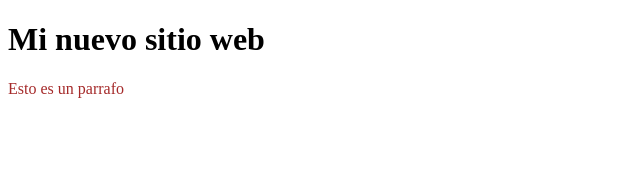
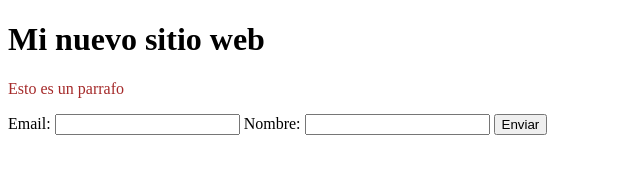
Before and after one commit to arge16/CursoGit, a plain HTML site: page index.html in a window 1280 px wide. Shown: the whole page, without its empty margins (0-640 px from the left). Drawn offline with Linux system fonts and the light colour scheme.

Commit message:
Se agrego nuevo formulario

```diff
--- a/index.html
+++ b/index.html
@@ -10,5 +10,16 @@
 <body>
     <h1>Mi nuevo sitio web</h1>
     <p>Esto es un parrafo</p>
+    <form action="">
+        Email:
+        <label for="">
+            <input type="text">
+        </label>
+        Nombre:
+        <label for="">
+            <input type="text">
+        </label>
+        <input type="submit" value="Enviar">
+    </form>
 </body>
 </html>
```
